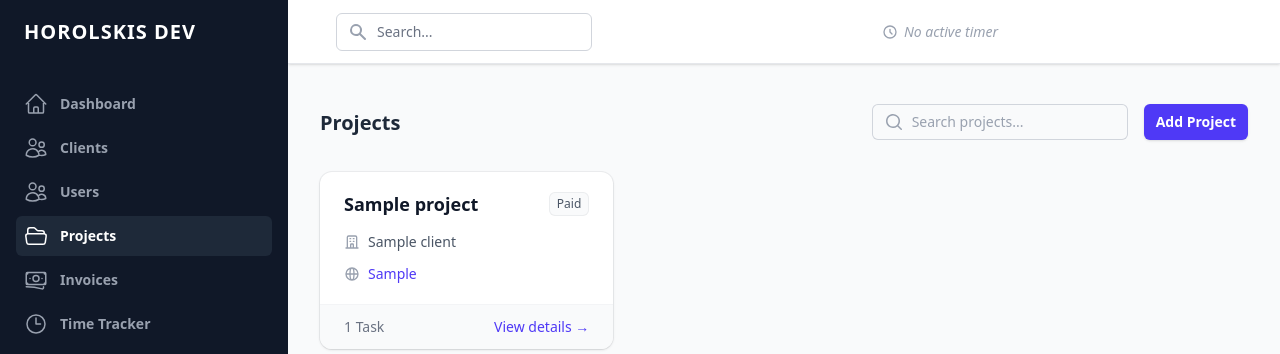
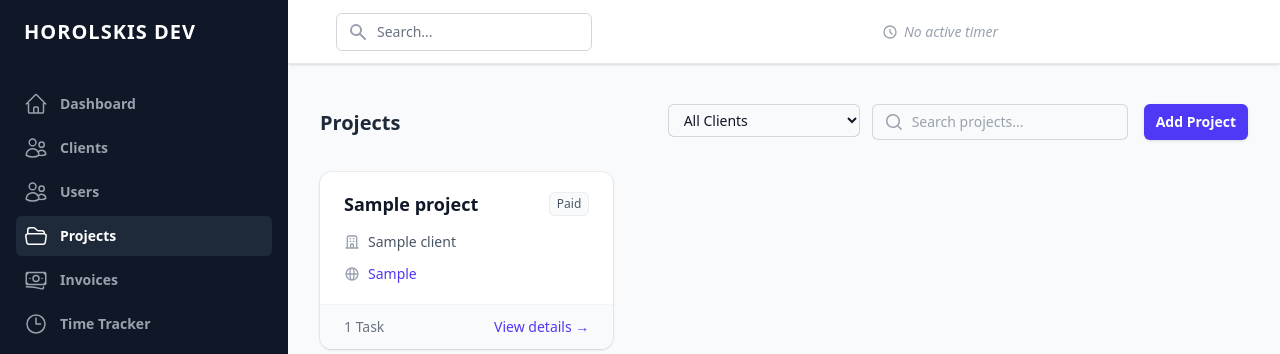
Before and after one commit to SHENiiDEV/horolskisdev, a Laravel app: page /projects in a window 1280 px wide. Shown: the top 354 px of the page. Run offline with Laravel 12, Linux system fonts and the light colour scheme; a user stored in the database is signed in; data comes from the database, SQL or seed files in the repository; tables that the repository leaves empty hold one stand-in row (values such as "Sample post"); style sheets or scripts are compiled from the project's sources.

Commit message:
add client filter

```diff
--- a/app/Http/Controllers/ProjectController.php
+++ b/app/Http/Controllers/ProjectController.php
@@ -15,6 +15,14 @@ class ProjectController extends Controller
 
         if (auth()->user()->isClient()) {
             $query->where('client_id', auth()->user()->client_id);
+            $clients = collect(); // Clients don't need the filter dropdown
+        } else {
+            $clients = \App\Models\Client::orderBy('name')->get();
+
+            // Client Filter for Admins
+            if ($request->filled('client_id')) {
+                $query->where('client_id', $request->client_id);
+            }
         }
 
         if ($request->filled('search')) {
@@ -30,7 +38,7 @@ class ProjectController extends Controller
 
         $projects = $query->paginate(15)->withQueryString();
 
-        return view('projects.index', compact('projects'));
+        return view('projects.index', compact('projects', 'clients'));
     }
 
     /**
--- a/resources/views/projects/index.blade.php
+++ b/resources/views/projects/index.blade.php
@@ -5,21 +5,49 @@
                 {{ __('Projects') }}
             </h2>
 
-            <div class="flex w-full sm:w-auto items-center gap-4">
-                <form action="{{ route('projects.index') }}" method="GET" class="relative flex-1 sm:w-64">
-                    <div class="pointer-events-none absolute inset-y-0 left-0 flex items-center pl-3">
-                        <svg class="h-5 w-5 text-gray-400" viewBox="0 0 20 20" fill="currentColor" aria-hidden="true">
-                            <path fill-rule="evenodd"
-                                d="M9 3.5a5.5 5.5 0 100 11 5.5 5.5 0 000-11zM2 9a7 7 0 1112.452 4.391l3.328 3.329a.75.75 0 11-1.06 1.06l-3.329-3.328A7 7 0 012 9z"
-                                clip-rule="evenodd" />
-                        </svg>
+            <div class="flex w-full sm:w-auto flex-col sm:flex-row items-center gap-4">
+                <form action="{{ route('projects.index') }}" method="GET"
+                    class="flex flex-col sm:flex-row gap-3 w-full sm:w-auto">
+                    <!-- Client Filter (Only visible if the user isn't a restricted client) -->
+                    @if(isset($clients) && $clients->isNotEmpty())
+                        <div class="relative w-full sm:w-48 shrink-0">
+                            <select name="client_id" onchange="this.form.submit()"
+                                class="block w-full rounded-md border-0 py-1.5 pl-3 pr-10 text-gray-900 ring-1 ring-inset ring-gray-300 focus:ring-2 focus:ring-inset focus:ring-indigo-600 sm:text-sm sm:leading-6">
+                                <option value="">All Clients</option>
+                                @foreach($clients as $client)
+                                    <option value="{{ $client->id }}" {{ request('client_id') == $client->id ? 'selected' : '' }}>
+                                        {{ $client->name }}
+                                    </option>
+                                @endforeach
+                            </select>
+                        </div>
+                    @endif
+
+                    <div class="relative flex-1 sm:w-64 min-w-[200px]">
+                        <div class="pointer-events-none absolute inset-y-0 left-0 flex items-center pl-3">
+                            <svg class="h-5 w-5 text-gray-400" viewBox="0 0 20 20" fill="currentColor"
+                                aria-hidden="true">
+                                <path fill-rule="evenodd"
+                                    d="M9 3.5a5.5 5.5 0 100 11 5.5 5.5 0 000-11zM2 9a7 7 0 1112.452 4.391l3.328 3.329a.75.75 0 11-1.06 1.06l-3.329-3.328A7 7 0 012 9z"
+                                    clip-rule="evenodd" />
+                            </svg>
+                        </div>
+                        <input type="text" name="search" value="{{ request('search') }}"
+                            placeholder="Search projects..."
+                            class="block w-full rounded-md border-0 py-1.5 pl-10 pr-3 text-gray-900 ring-1 ring-inset ring-gray-300 placeholder:text-gray-400 focus:ring-2 focus:ring-inset focus:ring-indigo-600 sm:text-sm sm:leading-6">
                     </div>
-                    <input type="text" name="search" value="{{ request('search') }}" placeholder="Search projects..."
-                        class="block w-full rounded-md border-0 py-1.5 pl-10 text-gray-900 ring-1 ring-inset ring-gray-300 placeholder:text-gray-400 focus:ring-2 focus:ring-inset focus:ring-indigo-600 sm:text-sm sm:leading-6">
+
+                    <!-- Only show Apply button on mobile visually, on desktop people hit Enter or change select -->
+                    <button type="submit"
+                        class="sm:hidden w-full rounded-md bg-white px-3 py-2 text-sm font-semibold text-gray-900 shadow-sm ring-1 ring-inset ring-gray-300 hover:bg-gray-50">
+                        Apply Filters
+                    </button>
+                    <!-- Hidden submit button for desktop Enter key behavior on search -->
+                    <button type="submit" class="hidden"></button>
                 </form>
 
                 <a href="{{ route('projects.create') }}"
-                    class="rounded-md bg-indigo-600 px-3 py-2 text-sm font-semibold text-white shadow-sm hover:bg-indigo-500 focus-visible:outline focus-visible:outline-2 focus-visible:outline-offset-2 focus-visible:outline-indigo-600 shrink-0">
+                    class="rounded-md bg-indigo-600 px-3 py-2 text-sm font-semibold text-white shadow-sm hover:bg-indigo-500 focus-visible:outline focus-visible:outline-2 focus-visible:outline-offset-2 focus-visible:outline-indigo-600 shrink-0 text-center w-full sm:w-auto mt-2 sm:mt-0">
                     Add Project
                 </a>
             </div>
```
